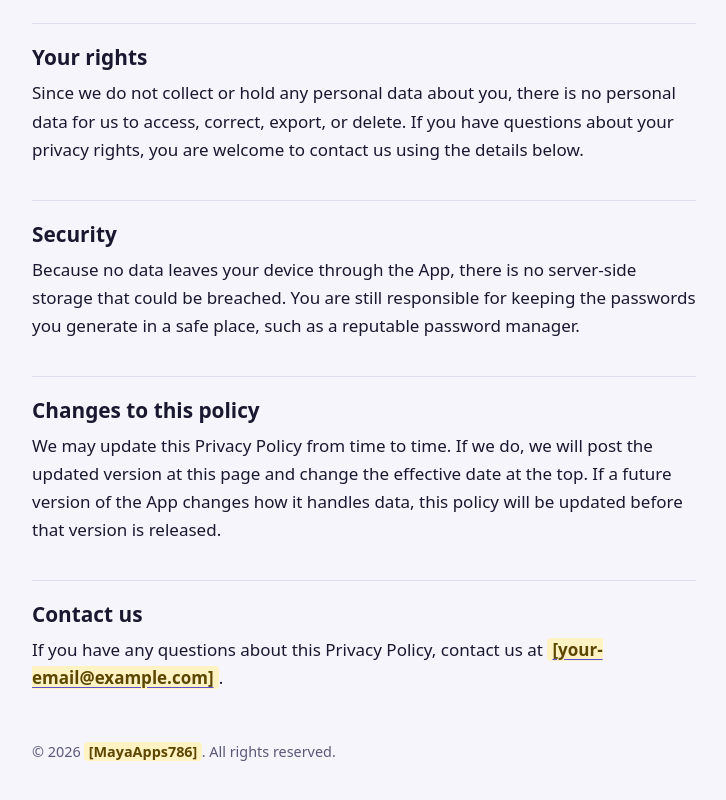
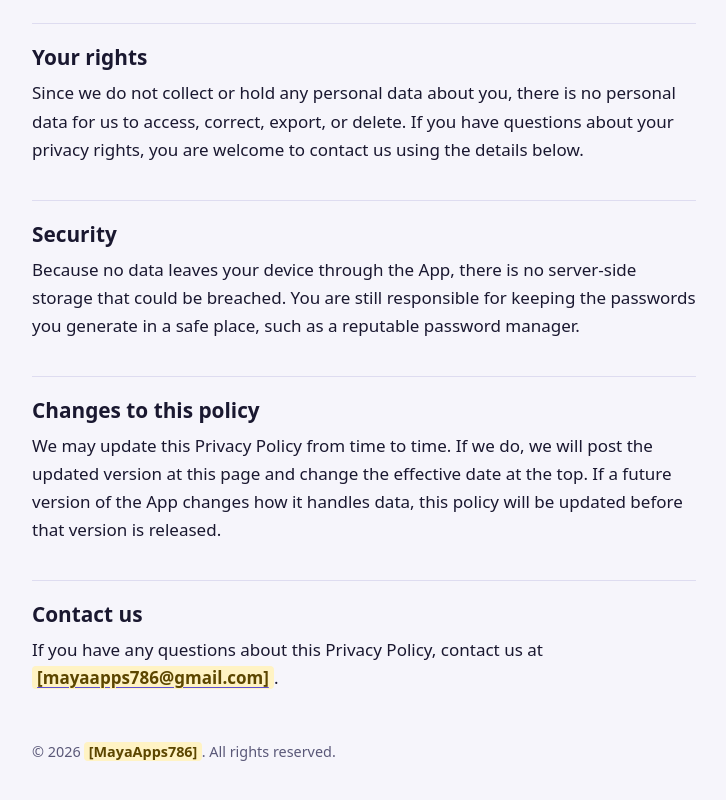
Before and after one commit to mayaapps786-sudo/Pass-Generator, a plain HTML site: page index.html in a window 1280 px wide. Shown: the part 1832-2632 px from the top of the page, without its empty margins (276-1002 px from the left). Drawn offline with Linux system fonts and the light colour scheme.

Commit message:
Update index.html

```diff
--- a/index.html
+++ b/index.html
@@ -142,7 +142,7 @@
 <p>We may update this Privacy Policy from time to time. If we do, we will post the updated version at this page and change the effective date at the top. If a future version of the App changes how it handles data, this policy will be updated before that version is released.</p>
 
 <h2>Contact us</h2>
-<p>If you have any questions about this Privacy Policy, contact us at <a href="mailto:your-mayaapps786@gmail.com"><span class="fill">[your-email@example.com]</span></a>.</p>
+<p>If you have any questions about this Privacy Policy, contact us at <a href="mailto:your-mayaapps786@gmail.com"><span class="fill">[mayaapps786@gmail.com]</span></a>.</p>
 
 <footer>
   <p>&copy; 2026 <span class="fill">[MayaApps786]</span>. All rights reserved.</p>
```
